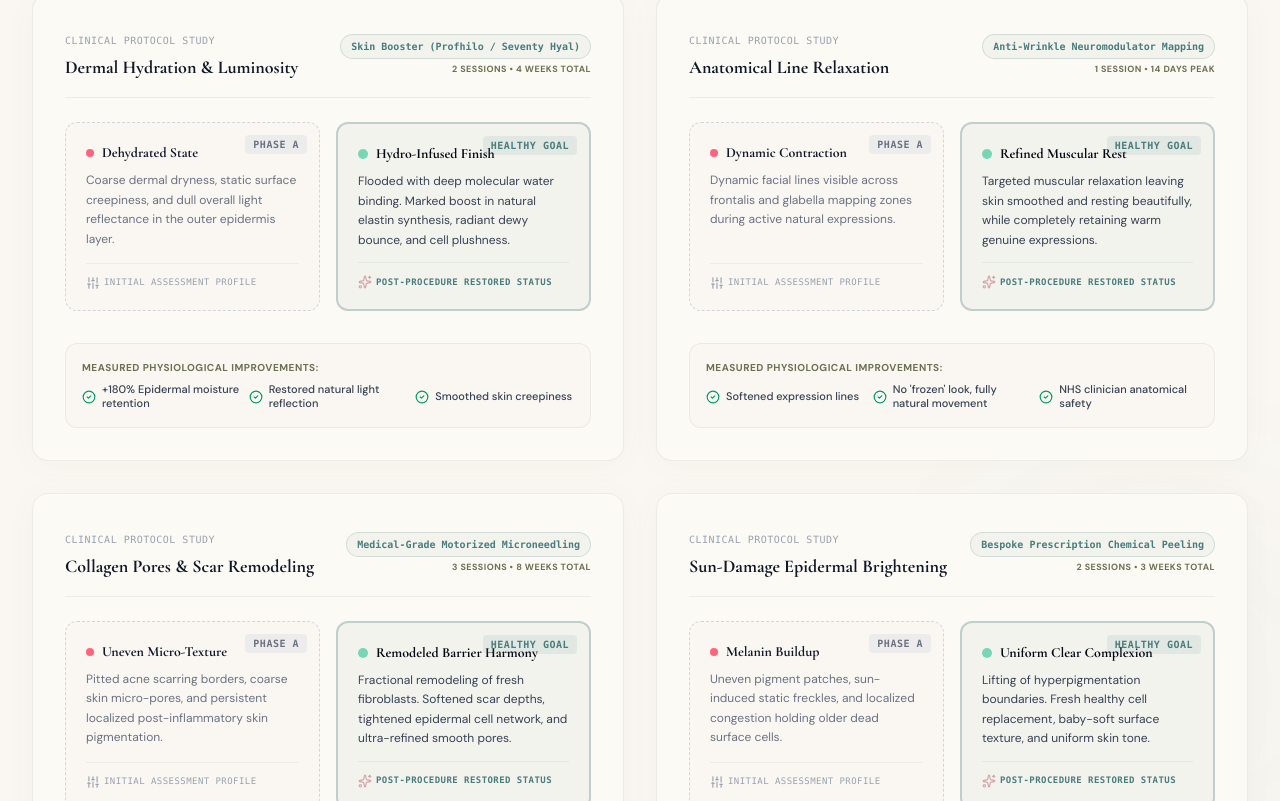
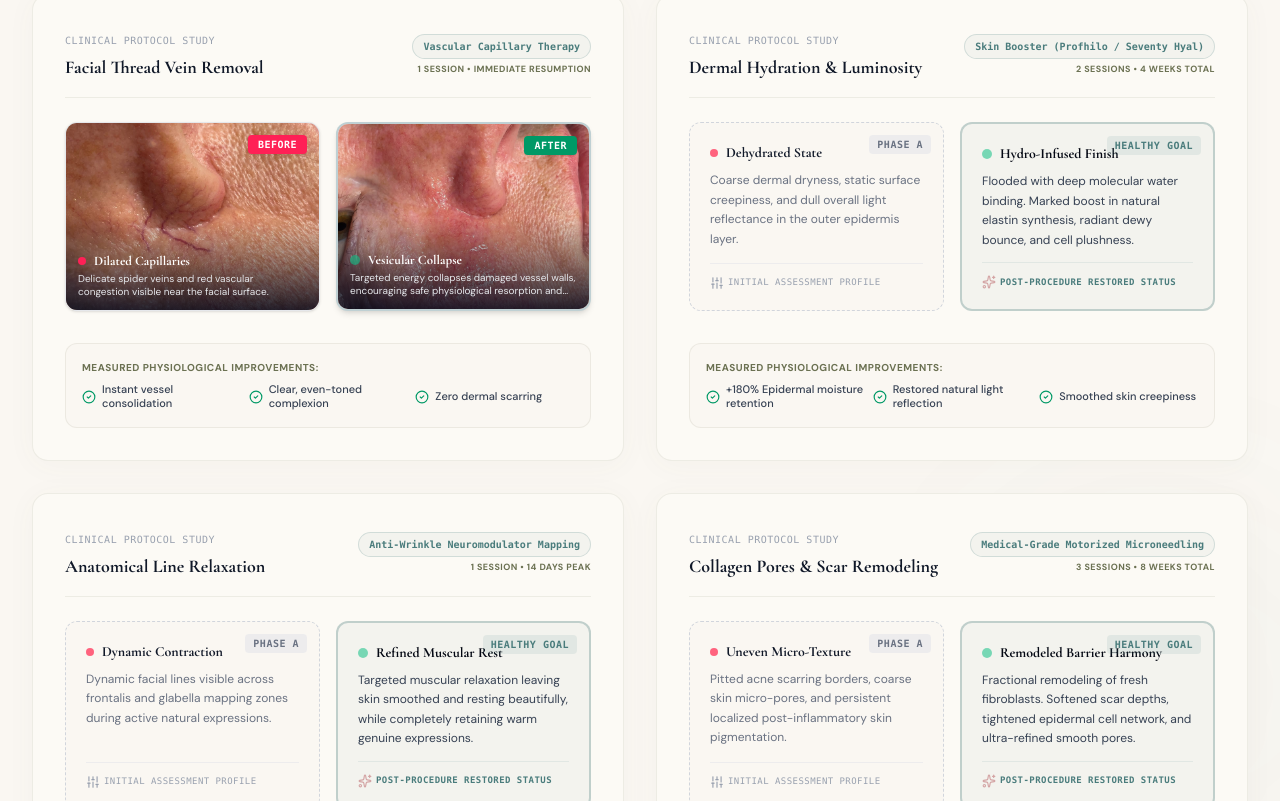
Before and after one commit to mercuritesolutions-maker/Confidence-glowaesthetics, a React (Vite) app: page / in a window 1280 px wide. Shown: the part 4499-5300 px from the top of the page. Built offline with nearby package versions, Linux system fonts and the light colour scheme.

Commit message:
feat(gallery): add facial thread vein removal case study
Include new before and after clinical images and data for the Facial Thread Vein Removal treatment to the gallery section.

```diff
--- a/src/components/Gallery.tsx
+++ b/src/components/Gallery.tsx
@@ -1,6 +1,10 @@
 import React from "react";
 import { motion } from "motion/react";
 import { Sparkles, Droplet, Layers, Star, Sliders, CheckCircle2, RefreshCw } from "lucide-react";
+
+// Real clinical before and after images uploaded by the user
+import threadVeinBefore from "../assets/images/Threadvienbefore.jpg";
+import threadVeinAfter from "../assets/images/Threadvienafter.jpg";
 
 interface CaseStudy {
   id: string;
@@ -13,11 +17,27 @@ interface CaseStudy {
   afterLabel: string;
   afterDetails: string;
   physiologicalBenefits: string[];
+  beforeImage?: string;
+  afterImage?: string;
 }
 
 const CASES: CaseStudy[] = [
   {
     id: "case-1",
+    title: "Facial Thread Vein Removal",
+    treatmentName: "Vascular Capillary Therapy",
+    sessions: "1 Session",
+    timeline: "Immediate Resumption",
+    beforeLabel: "Dilated Capillaries",
+    beforeDetails: "Delicate spider veins and red vascular congestion visible near the facial surface.",
+    afterLabel: "Vesicular Collapse",
+    afterDetails: "Targeted energy collapses damaged vessel walls, encouraging safe physiological resorption and clear, unified skin.",
+    physiologicalBenefits: ["Instant vessel consolidation", "Clear, even-toned complexion", "Zero dermal scarring"],
+    beforeImage: threadVeinBefore,
+    afterImage: threadVeinAfter,
+  },
+  {
+    id: "case-2",
     title: "Dermal Hydration & Luminosity",
     treatmentName: "Skin Booster (Profhilo / Seventy Hyal)",
     sessions: "2 Sessions",
@@ -29,7 +49,7 @@ const CASES: CaseStudy[] = [
     physiologicalBenefits: ["+180% Epidermal moisture retention", "Restored natural light reflection", "Smoothed skin creepiness"]
   },
   {
-    id: "case-2",
+    id: "case-3",
     title: "Anatomical Line Relaxation",
     treatmentName: "Anti-Wrinkle Neuromodulator Mapping",
     sessions: "1 Session",
@@ -41,7 +61,7 @@ const CASES: CaseStudy[] = [
     physiologicalBenefits: ["Softened expression lines", "No 'frozen' look, fully natural movement", "NHS clinician anatomical safety"]
   },
   {
-    id: "case-3",
+    id: "case-4",
     title: "Collagen Pores & Scar Remodeling",
     treatmentName: "Medical-Grade Motorized Microneedling",
     sessions: "3 Sessions",
@@ -51,18 +71,6 @@ const CASES: CaseStudy[] = [
     afterLabel: "Remodeled Barrier Harmony",
     afterDetails: "Fractional remodeling of fresh fibroblasts. Softened scar depths, tightened epidermal cell network, and ultra-refined smooth pores.",
     physiologicalBenefits: ["Shrunk enlarged pore appearance", "Reorganized scar fibrous bands", "Accelerated natural epidermal renewal"]
-  },
-  {
-    id: "case-4",
-    title: "Sun-Damage Epidermal Brightening",
-    treatmentName: "Bespoke Prescription Chemical Peeling",
-    sessions: "2 Sessions",
-    timeline: "3 Weeks Total",
-    beforeLabel: "Melanin Buildup",
-    beforeDetails: "Uneven pigment patches, sun-induced static freckles, and localized congestion holding older dead surface cells.",
-    afterLabel: "Uniform Clear Complexion",
-    afterDetails: "Lifting of hyperpigmentation boundaries. Fresh healthy cell replacement, baby-soft surface texture, and uniform skin tone.",
-    physiologicalBenefits: ["Brightened dark solar spots", "Cleared dynamic follicular plug", "Balanced physiological pH cycle"]
   }
 ];
 
@@ -86,7 +94,7 @@ export default function Gallery() {
           </h2>
           <div className="h-[2px] w-16 bg-[#6B7152] mx-auto mb-6" />
           <p className="text-xs sm:text-sm text-gray-600 font-sans max-w-lg mx-auto leading-relaxed">
-            Take a look at how we measure success. Guided by our medical expertise, these comparative case studies represent real dermal regenerations with zero visual exaggerations.
+            Take a look at how we measure success. Guided by our medical expertise, these comparative case studies represent real dermal restorations with zero visual exaggerations.
           </p>
         </div>
 
@@ -119,10 +127,33 @@ export default function Gallery() {
                   </div>
                 </div>
 
-                {/* Neutral Placeholder Box Grid comparing Before vs After */}
+                {/* Micro Images or Neutral Placeholder box wrapper */}
                 <div className="grid grid-cols-1 sm:grid-cols-2 gap-4 my-6">
 
-                  {/* Before Neutral Box */}
+                  {/* Before Segment */}
+                  {item.beforeImage ? (
+                    <div className="relative rounded-xl overflow-hidden border border-gray-200 aspect-[1.35] select-none group shadow-sm bg-slate-100">
+                      <img
+                        src={item.beforeImage}
+                        alt={item.beforeLabel}
+                        className="w-full h-full object-cover transition-transform duration-500 group-hover:scale-105"
+                        referrerPolicy="no-referrer"
+                      />
+                      <div className="absolute inset-x-0 bottom-0 bg-gradient-to-t from-slate-950/85 via-slate-950/40 to-transparent p-4 flex flex-col justify-end h-1/2" />
+                      <span className="absolute top-3 right-3 text-[10px] font-mono uppercase tracking-wider px-2.5 py-0.5 bg-rose-500 text-white rounded font-bold shadow-sm">
+                        Before
+                      </span>
+                      <div className="absolute bottom-3 left-3 right-3 text-left">
+                        <p className="font-serif text-[13px] font-bold text-white flex items-center mb-0.5">
+                          <span className="h-2 w-2 rounded-full bg-rose-500 mr-2 shrink-0" />
+                          {item.beforeLabel}
+                        </p>
+                        <p className="text-[10px] text-gray-200 font-sans leading-tight line-clamp-2">
+                          {item.beforeDetails}
+                        </p>
+                      </div>
+                    </div>
+                  ) : (
                     <div className="relative rounded-xl border border-dashed border-gray-300 bg-[#FAF7F2] p-5 flex flex-col justify-between aspect-[1.35] select-none group">
                       <div>
                         <span className="absolute top-3 right-3 text-[10px] font-mono uppercase tracking-wider px-2 py-0.5 bg-gray-200/60 rounded text-gray-500 font-semibold">
@@ -141,8 +172,32 @@ export default function Gallery() {
                         <span>Initial Assessment Profile</span>
                       </div>
                     </div>
+                  )}
 
-                  {/* After Neutral Box */}
+                  {/* After Segment */}
+                  {item.afterImage ? (
+                    <div className="relative rounded-xl overflow-hidden border-2 border-[#4A7C7C]/30 aspect-[1.35] select-none group shadow-md bg-slate-100">
+                      <img
+                        src={item.afterImage}
+                        alt={item.afterLabel}
+                        className="w-full h-full object-cover transition-transform duration-500 group-hover:scale-105"
+                        referrerPolicy="no-referrer"
+                      />
+                      <div className="absolute inset-x-0 bottom-0 bg-gradient-to-t from-slate-950/85 via-slate-950/40 to-transparent p-4 flex flex-col justify-end h-1/2" />
+                      <span className="absolute top-3 right-3 text-[10px] font-mono uppercase tracking-wider px-2.5 py-0.5 bg-emerald-600 text-white rounded font-extrabold shadow-sm">
+                        After
+                      </span>
+                      <div className="absolute bottom-3 left-3 right-3 text-left">
+                        <p className="font-serif text-[13px] font-bold text-white flex items-center mb-0.5">
+                          <span className="h-2.5 w-2.5 rounded-full bg-emerald-400 mr-2 shrink-0 animate-pulse" />
+                          {item.afterLabel}
+                        </p>
+                        <p className="text-[10px] text-gray-200 font-sans leading-tight line-clamp-2">
+                          {item.afterDetails}
+                        </p>
+                      </div>
+                    </div>
+                  ) : (
                     <div className="relative rounded-xl border-2 border-[#4A7C7C]/30 bg-[#4A7C7C]/5 p-5 flex flex-col justify-between aspect-[1.35] select-none group">
                       <div>
                         <span className="absolute top-3 right-3 text-[10px] font-mono uppercase tracking-wider px-2 py-0.5 bg-[#4A7C7C]/10 text-[#4A7C7C] rounded font-extrabold">
@@ -161,6 +216,7 @@ export default function Gallery() {
                         <span>Post-Procedure Restored Status</span>
                       </div>
                     </div>
+                  )}
 
                 </div>
               </div>
```
Also changed, not shown: src/assets/images/Threadvienafter.jpg (added), src/assets/images/Threadvienbefore.jpg (added). Lines whose indentation alone changed are shown as unchanged.
